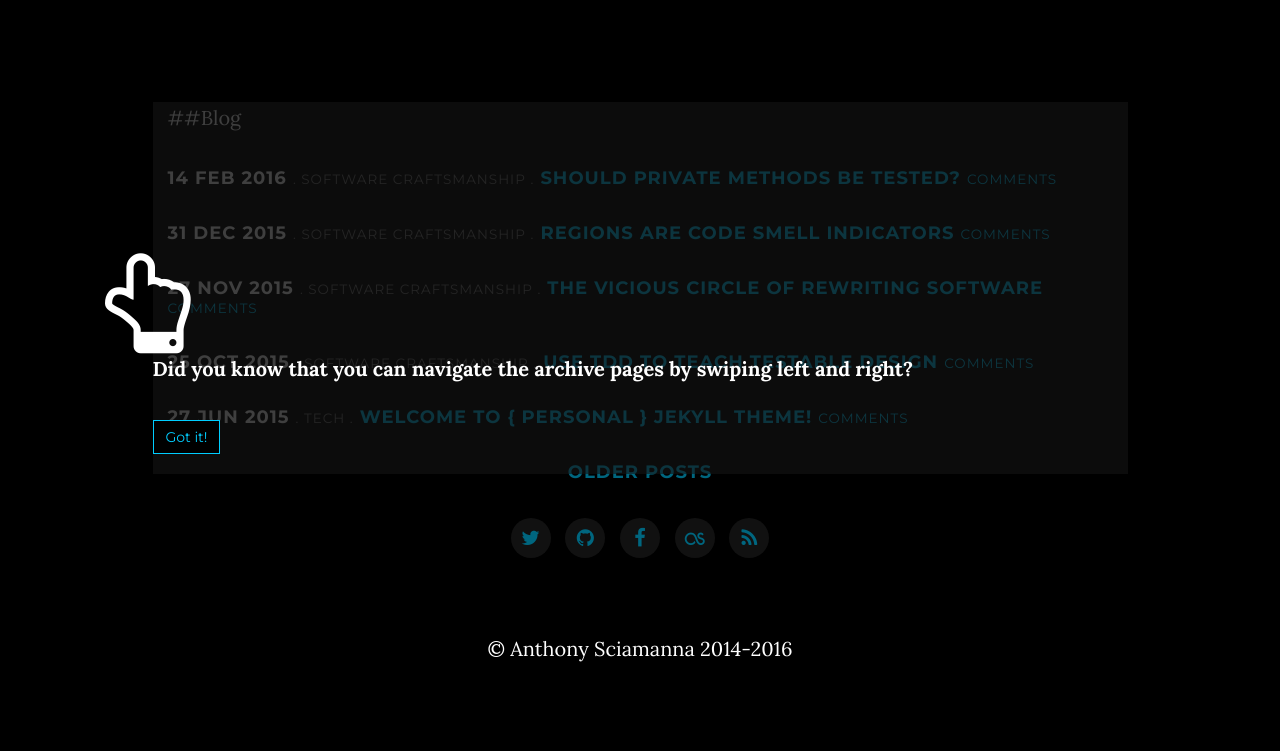
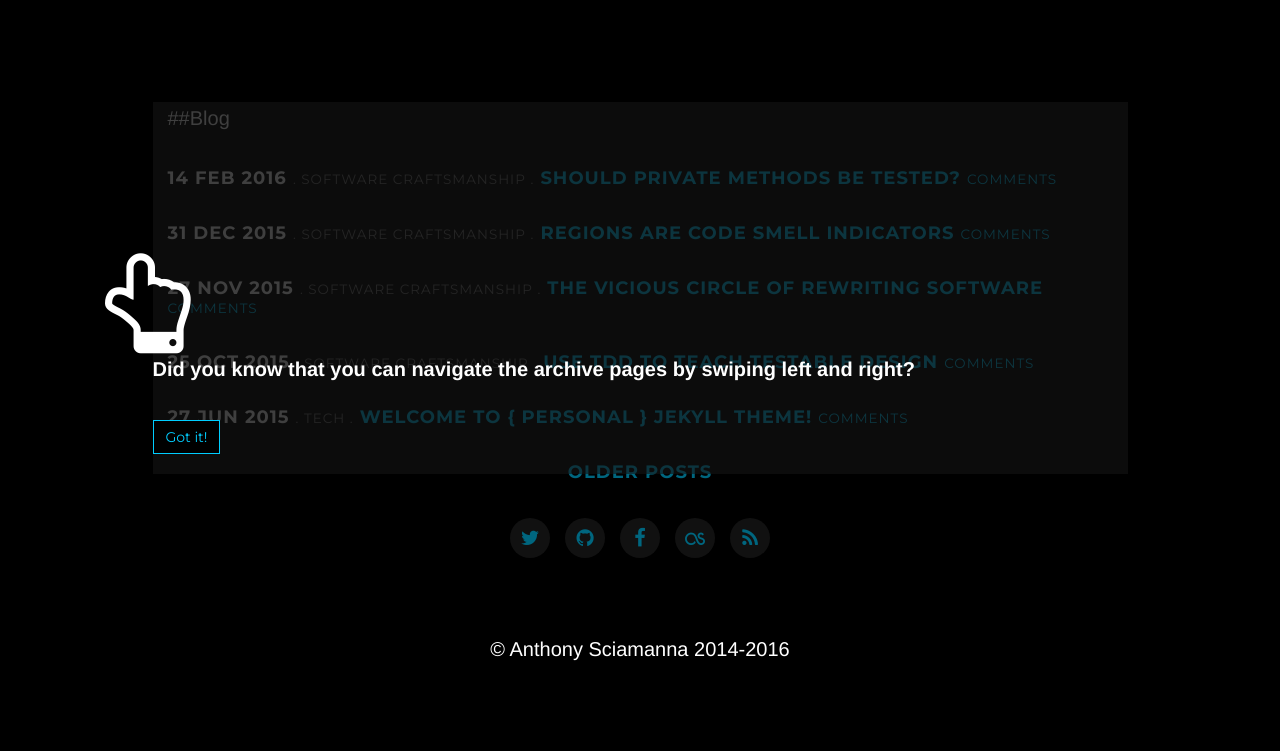
Before and after one commit to asciamanna/asciamanna.github.io, a Jekyll site: the page built from blog/index.html, in a window 1280 px wide. Shown: the part 148-899 px from the top of the page. Built offline with Jekyll 4.4.1, drawn with Linux system fonts in a browser that asks for light colours; nearby versions of some CDN libraries; the list of posts is cut into pages by our own code; comment, search, counter and statistics services are not loaded.

Commit message:
changing website font

```diff
--- a/css/site.scss
+++ b/css/site.scss
@@ -9,6 +9,10 @@ hr {
     background-image:    -moz-linear-gradient(left, rgba(0,0,0,0), rgba(0,0,0,0.75), rgba(0,0,0,0));
     background-image:     -ms-linear-gradient(left, rgba(0,0,0,0), rgba(0,0,0,0.75), rgba(0,0,0,0));
     background-image:      -o-linear-gradient(left, rgba(0,0,0,0), rgba(0,0,0,0.75), rgba(0,0,0,0));
+}
+
+body {
+   font-family: "Helvetica Neue",Helvetica,Arial,sans-serif
 }
 
 .reset-list-align ul {
```
